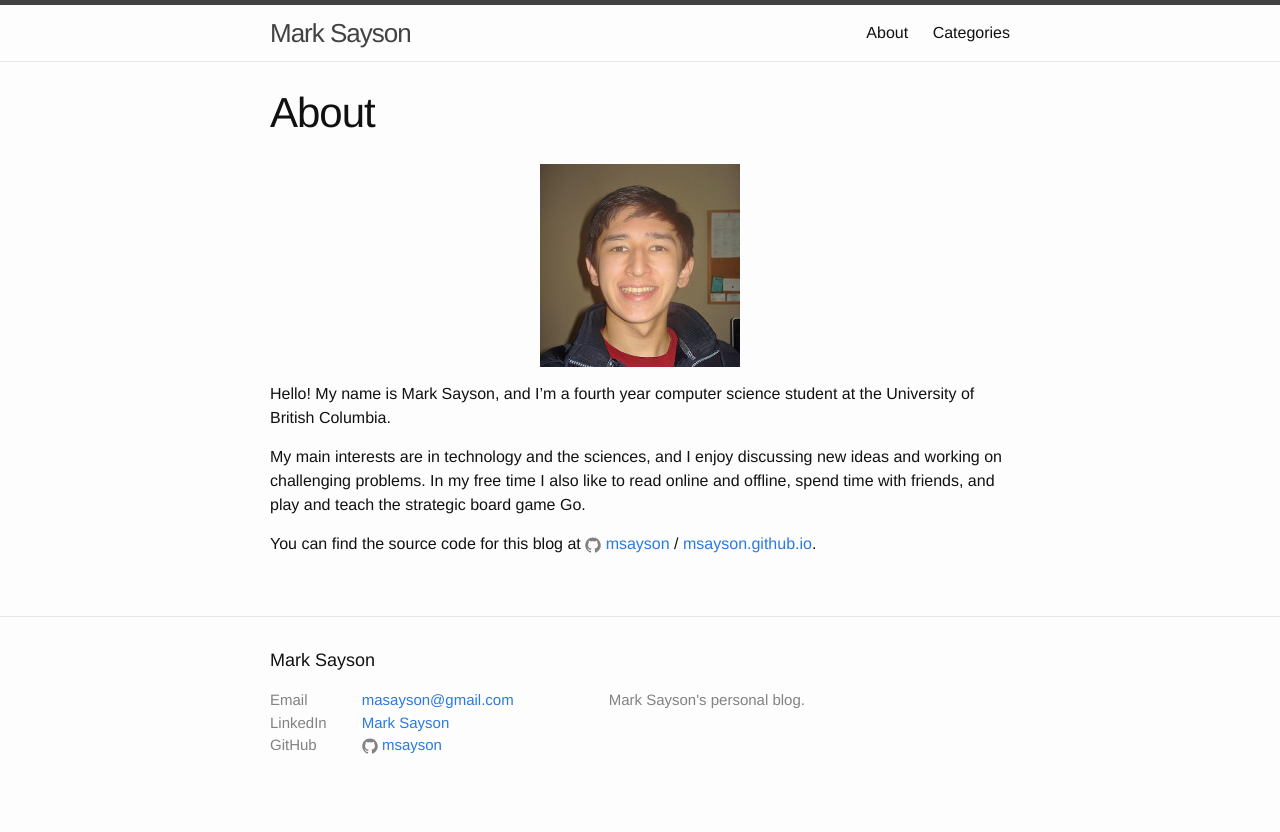
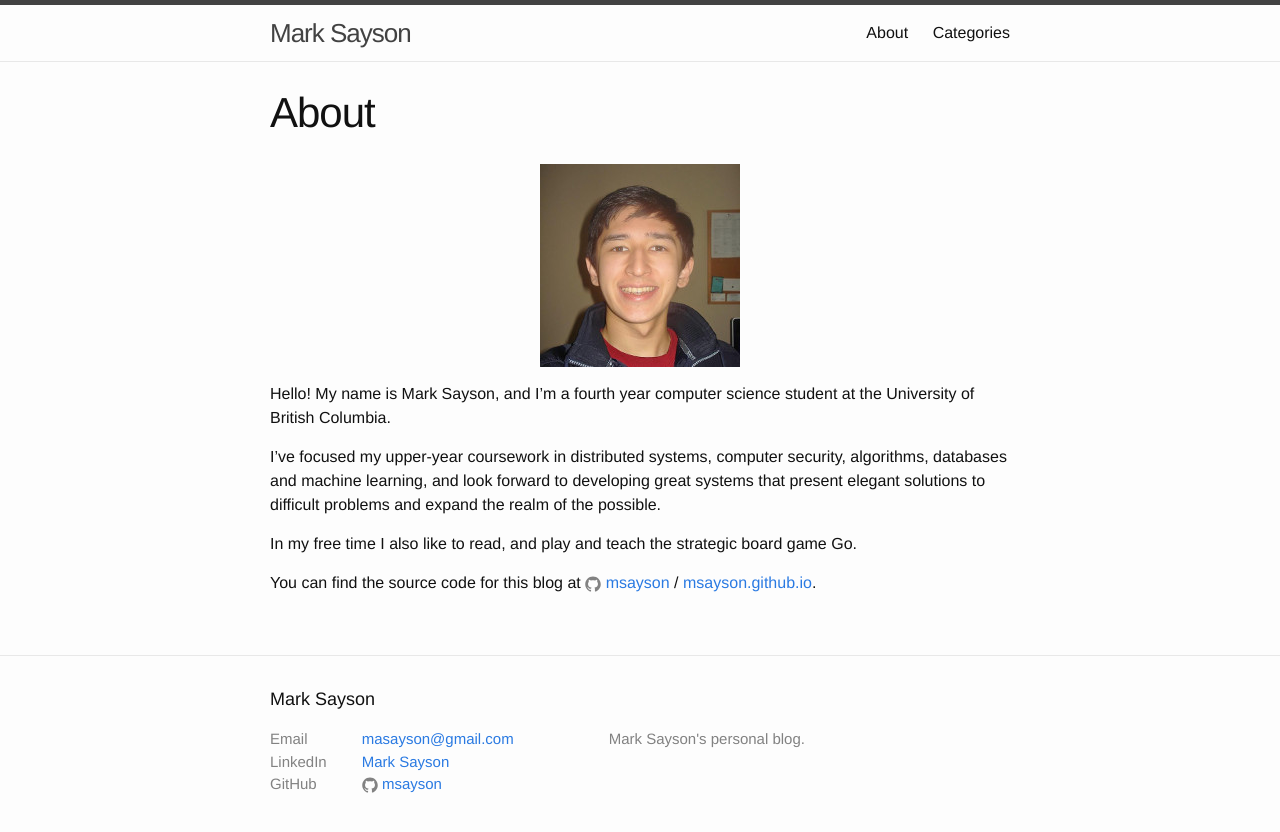
Before and after one commit to msayson/msayson.github.io, a Jekyll site: the page built from about.md, in a window 1280 px wide. Shown: the top 832 px of the page. Built offline with Jekyll 4.4.1, drawn with Linux system fonts in a browser that asks for light colours.

Commit message:
Updated About page content

```diff
--- a/about.md
+++ b/about.md
@@ -9,7 +9,9 @@ permalink: /about/
 
 Hello!  My name is Mark Sayson, and I’m a fourth year computer science student at the University of British Columbia.
 
-My main interests are in technology and the sciences, and I enjoy discussing new ideas and working on challenging problems.  In my free time I also like to read online and offline, spend time with friends, and play and teach the strategic board game Go.
+I've focused my upper-year coursework in distributed systems, computer security, algorithms, databases and machine learning, and look forward to developing great systems that present elegant solutions to difficult problems and expand the realm of the possible.
+
+In my free time I also like to read, and play and teach the strategic board game Go.
 
 You can find the source code for this blog at
 {% include icon-github.html username="msayson" %} /
```
